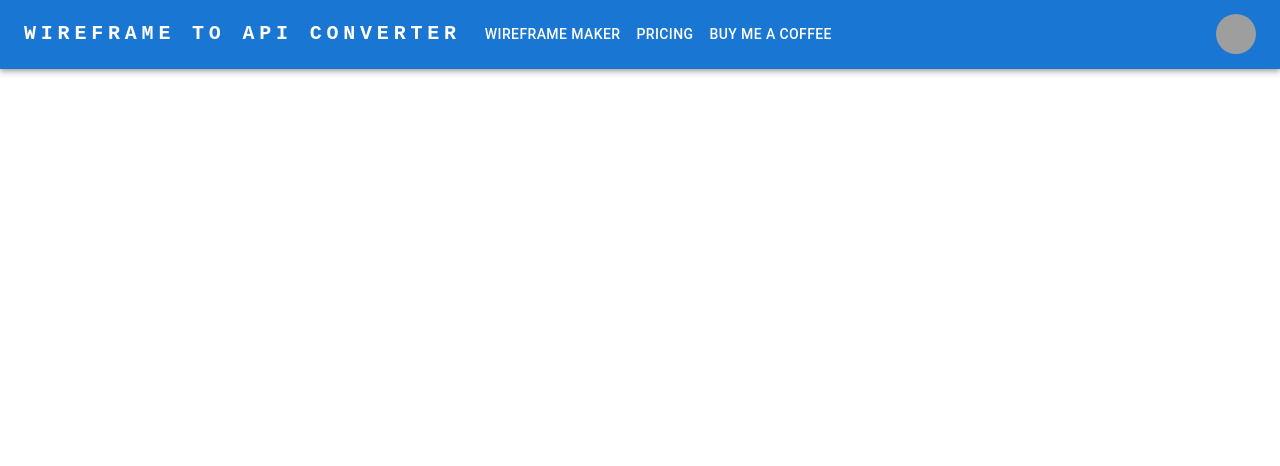
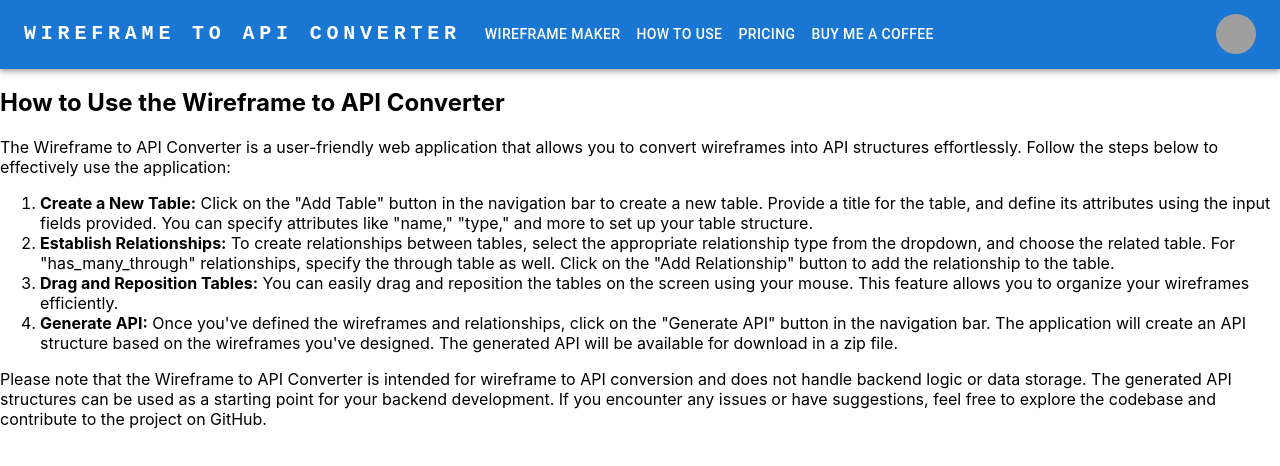
Before and after one commit to DylanCarver9706/Ruby-Wireframe-to-API, a React (Create React App) app in the folder wireframe-to-api-converter/: page /how-to-use in a window 1280 px wide. Shown: the top 466 px of the page. Built offline with nearby package versions, Linux system fonts and the light colour scheme; grey boxes are pictures that could not be loaded.

Commit message:
add readme + add how to + deploy

```diff
--- a/wireframe-to-api-converter/src/App.js
+++ b/wireframe-to-api-converter/src/App.js
@@ -3,6 +3,7 @@ import { Routes, Route } from "react-router-dom"
 import WireFrameMaker from './WireFrameMaker';
 import Home from './Home';
 import Navbar from './Navbar';
+import HowToUse from './HowToUse'
 
 const App = () => {
   return (
@@ -15,7 +16,7 @@ const App = () => {
         <Routes>
           <Route path="/" exact element={ <Home/>} />
           <Route path="/wireframe-maker" element={<WireFrameMaker/>} />
-          {/* <Route path="/all-photos" element={</>} /> */}
+          <Route path="/how-to-use" element={<HowToUse/>} />
         </Routes>
     </div>
   );
--- /dev/null
+++ b/wireframe-to-api-converter/src/HowToUse.js
@@ -0,0 +1,31 @@
+import React from 'react';
+
+const HowToUse = () => {
+  return (
+    <div>
+      <h2>How to Use the Wireframe to API Converter</h2>
+      <p>
+        The Wireframe to API Converter is a user-friendly web application that allows you to convert wireframes into API structures effortlessly. Follow the steps below to effectively use the application:
+      </p>
+      <ol>
+        <li>
+          <strong>Create a New Table:</strong> Click on the "Add Table" button in the navigation bar to create a new table. Provide a title for the table, and define its attributes using the input fields provided. You can specify attributes like "name," "type," and more to set up your table structure.
+        </li>
+        <li>
+          <strong>Establish Relationships:</strong> To create relationships between tables, select the appropriate relationship type from the dropdown, and choose the related table. For "has_many_through" relationships, specify the through table as well. Click on the "Add Relationship" button to add the relationship to the table.
+        </li>
+        <li>
+          <strong>Drag and Reposition Tables:</strong> You can easily drag and reposition the tables on the screen using your mouse. This feature allows you to organize your wireframes efficiently.
+        </li>
+        <li>
+          <strong>Generate API:</strong> Once you've defined the wireframes and relationships, click on the "Generate API" button in the navigation bar. The application will create an API structure based on the wireframes you've designed. The generated API will be available for download in a zip file.
+        </li>
+      </ol>
+      <p>
+        Please note that the Wireframe to API Converter is intended for wireframe to API conversion and does not handle backend logic or data storage. The generated API structures can be used as a starting point for your backend development. If you encounter any issues or have suggestions, feel free to explore the codebase and contribute to the project on GitHub.
+      </p>
+    </div>
+  );
+};
+
+export default HowToUse;
--- a/wireframe-to-api-converter/src/Navbar.js
+++ b/wireframe-to-api-converter/src/Navbar.js
@@ -14,7 +14,7 @@ import MenuItem from "@mui/material/MenuItem";
 import AdbIcon from "@mui/icons-material/Adb";
 import { Link } from "react-router-dom";
 
-const pages = ["Wireframe Maker", "Pricing", "Buy Me a Coffee"];
+const pages = ["Wireframe Maker", "How To Use", "Pricing", "Buy Me a Coffee"];
 const settings = ["Profile", "Account", "Dashboard", "Logout"];
 
 function Navbar() {
```
Also changed, not shown: wireframe-to-api-converter/package.json (+8 -2 lines), 2 other files (tests, documents, lock files or other folders).
